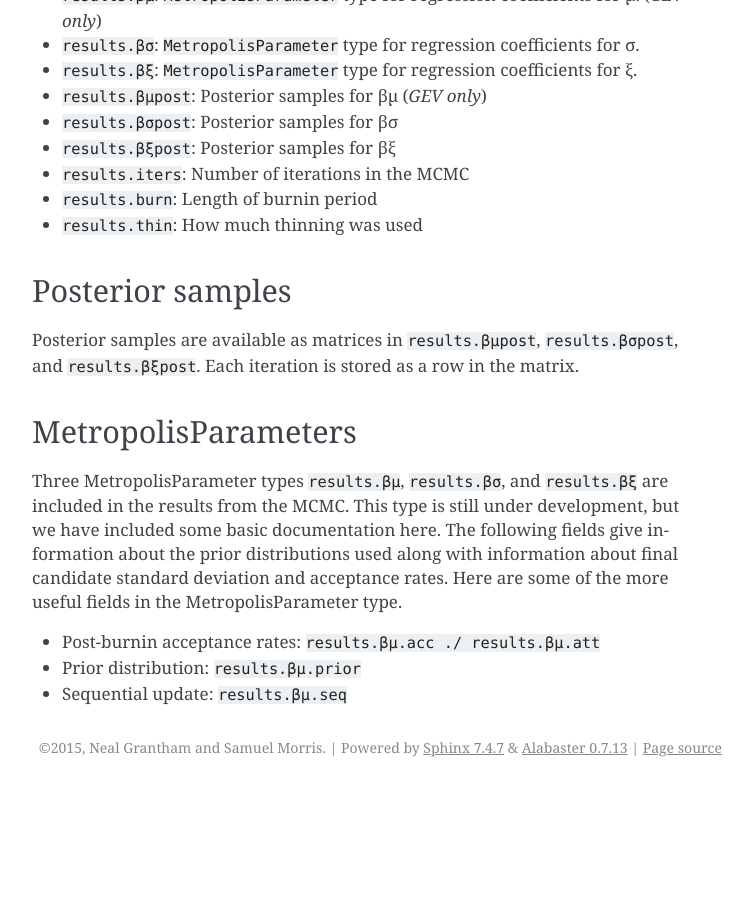
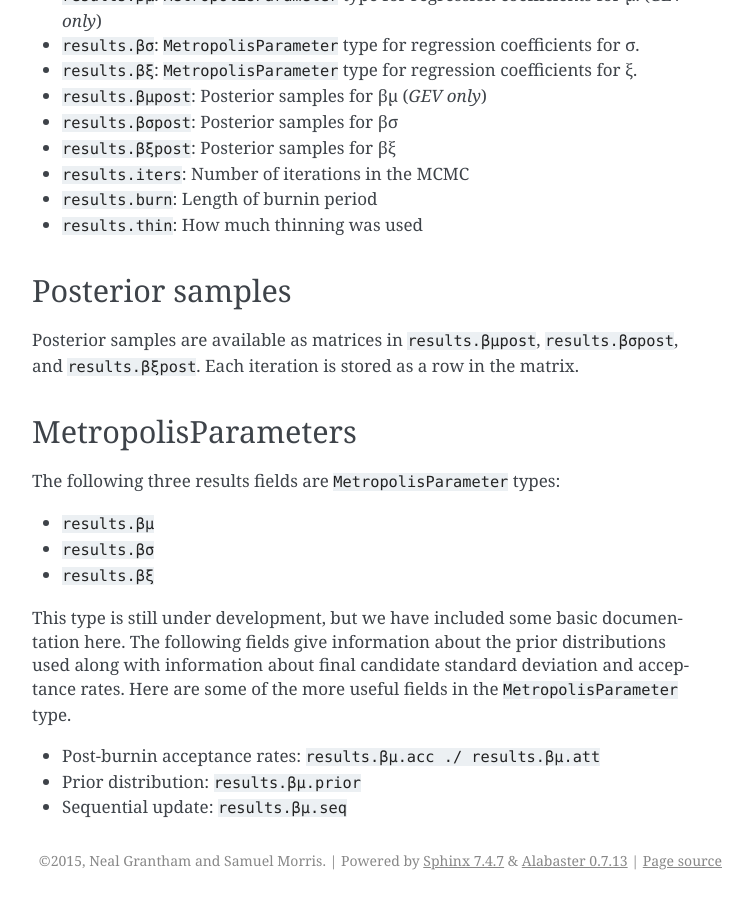
Before and after one commit to sammorris81/ExtremeValueDistributions.jl, a Sphinx documentation site: the page built from docs/source/mcmcfit.rst, in a window 1280 px wide and 900 px high, scrolled down 1514 px. Shown: the whole window, without its empty margins (388-1141 px from the left). Built offline with Sphinx 7.4.7, drawn with Linux system fonts in a browser that asks for light colours; formulas are drawn with MathJax 3; before the commit the page ends 2301 px from its top, so only the background shows below that.

```diff
--- a/docs/source/mcmcfit.rst
+++ b/docs/source/mcmcfit.rst
@@ -58,7 +58,13 @@ Posterior samples are available as matrices in ``results.βμpost``, ``results.
 MetropolisParameters
 --------------------
 
-Three MetropolisParameter types ``results.βμ``, ``results.βσ``, and ``results.βξ`` are included in the results from the MCMC. This type is still under development, but we have included some basic documentation here. The following fields give information about the prior distributions used along with information about final candidate standard deviation and acceptance rates. Here are some of the more useful fields in the MetropolisParameter type.
+The following three results fields are ``MetropolisParameter`` types:
+
+* ``results.βμ``
+* ``results.βσ``
+*  ``results.βξ``
+
+This type is still under development, but we have included some basic documentation here. The following fields give information about the prior distributions used along with information about final candidate standard deviation and acceptance rates. Here are some of the more useful fields in the ``MetropolisParameter`` type.
 
 * Post-burnin acceptance rates: ``results.βμ.acc ./ results.βμ.att``
 * Prior distribution: ``results.βμ.prior``
--- a/docs/source/mlefit.rst
+++ b/docs/source/mlefit.rst
@@ -0,0 +1,2 @@
+Maximum Likelihood fitting for Extreme Value Distributions
+==========================================================
```
